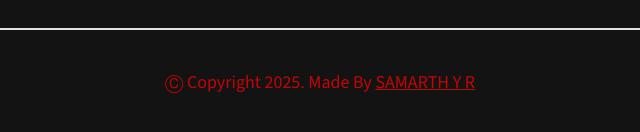
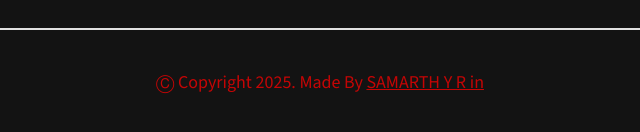
Before and after one commit to samarthyr/MyPortfolio, a plain HTML site: page home.html in a window 1280 px wide. Shown: the part 4945-5077 px from the top of the page, 320-960 px from the left. Drawn offline with nearby package versions, Linux system fonts and the light colour scheme; files whose address does not match are found by name.

Commit message:
update home

```diff
--- a/home.html
+++ b/home.html
@@ -122,7 +122,7 @@
     </div>
     <div><hr></div>
     <footer>
-        Ⓒ Copyright 2025. Made By <a href="">SAMARTH Y R</a>
+        Ⓒ Copyright 2025. Made By <a href="">SAMARTH Y R in</a>
     </footer>
     </div>
 </body>
```
